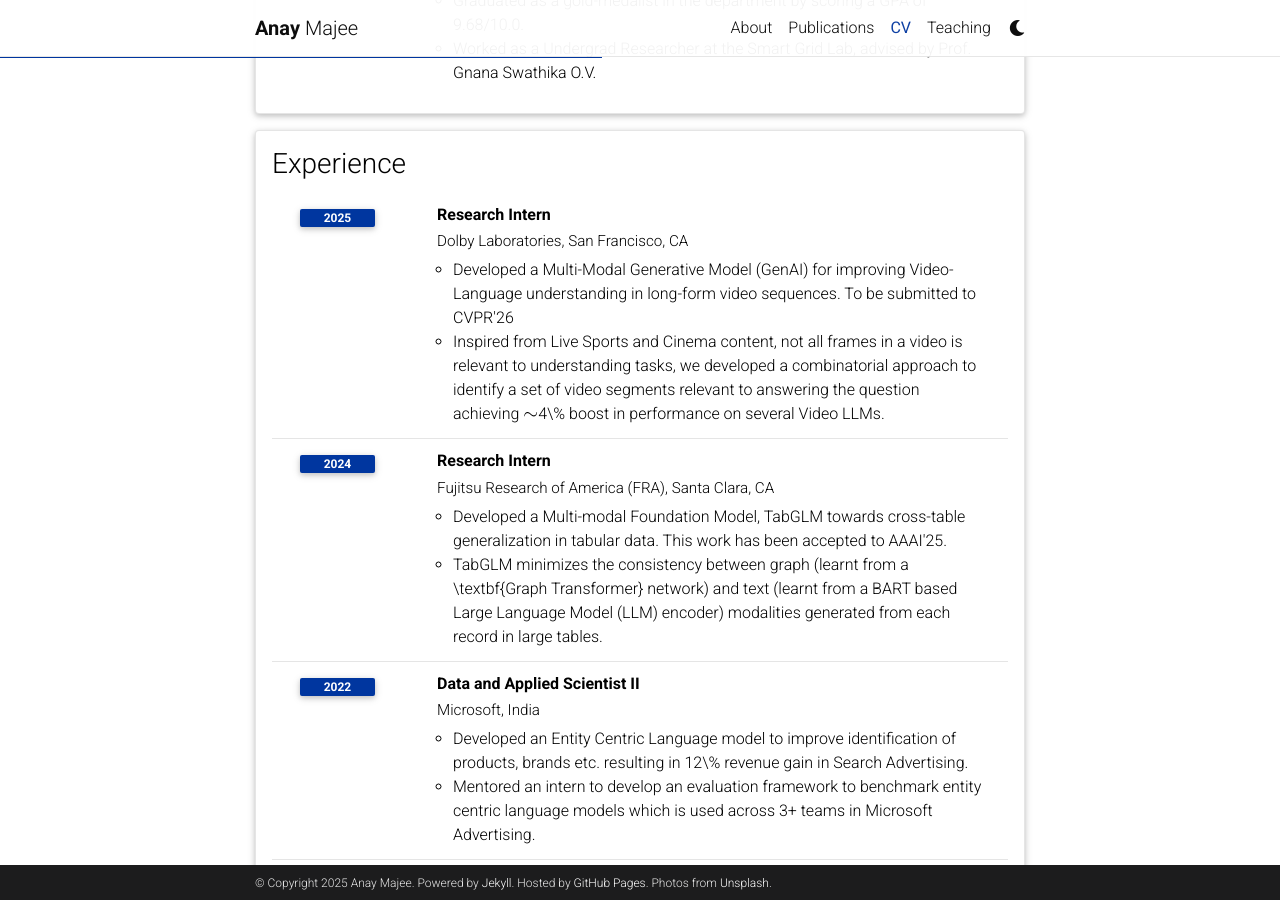
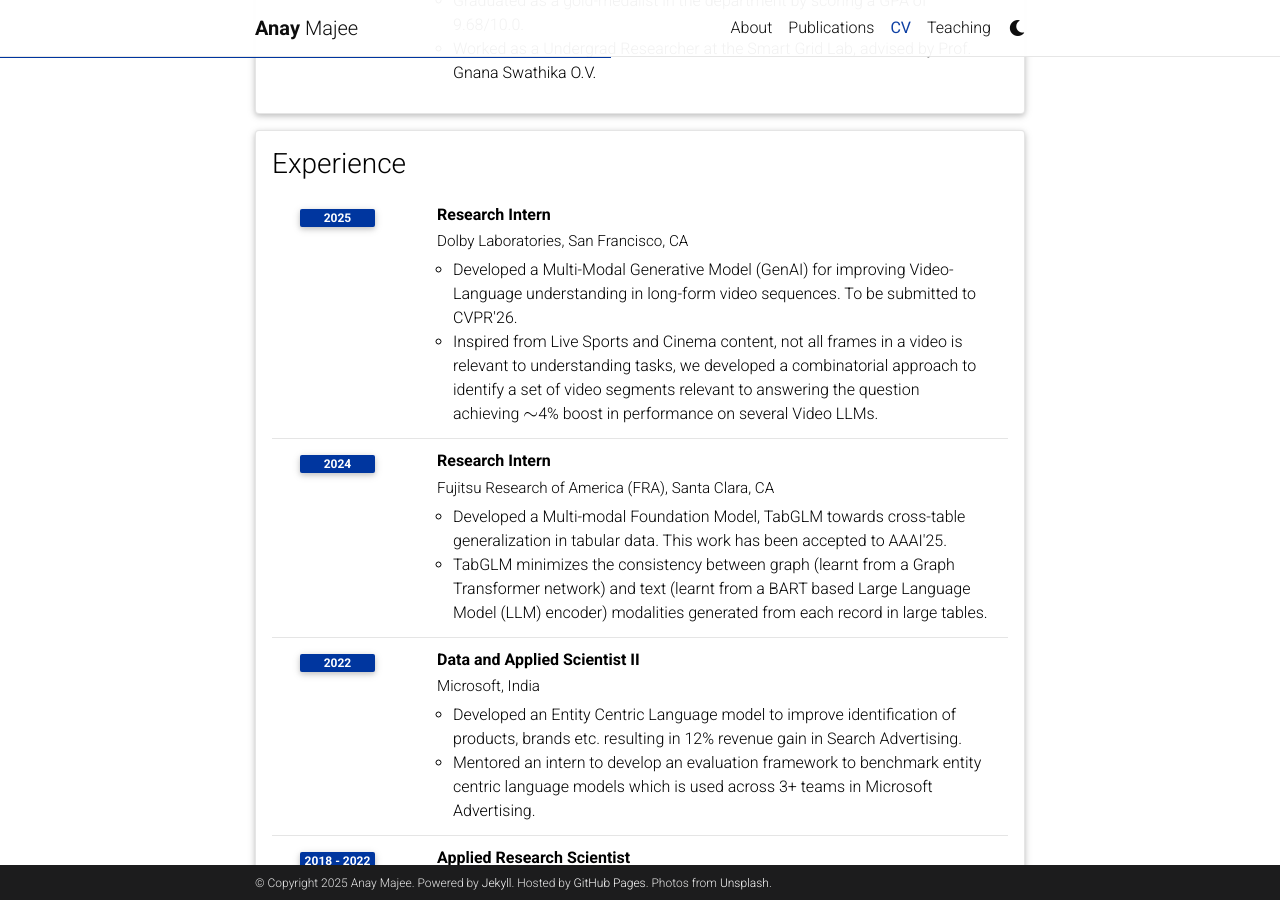
Before and after one commit to amajee11us/amajee11us.github.io, a Jekyll site: the page built from _pages/cv.md, in a window 1280 px wide and 900 px high, scrolled down 728 px. Built offline with Jekyll 4.4.1, drawn with Linux system fonts in a browser that asks for light colours; comment, search, counter and statistics services are not loaded; a style sheet for code colours, icons or effects is not loaded.

Commit message:
Fixed the latex formattings

```diff
--- a/_data/cv.yml
+++ b/_data/cv.yml
@@ -38,19 +38,19 @@
       institution: Dolby Laboratories, San Francisco, CA
       year: 2025
       description:
-        - Developed a Multi-Modal Generative Model (GenAI) for improving Video-Language understanding in long-form video sequences. To be submitted to CVPR'26
-        - Inspired from Live Sports and Cinema content, not all frames in a video is relevant to understanding tasks, we developed a combinatorial approach to identify a set of video segments relevant to answering the question achieving \(\sim\)4\% boost in performance on several Video LLMs.
+        - Developed a Multi-Modal Generative Model (GenAI) for improving Video-Language understanding in long-form video sequences. To be submitted to CVPR'26.
+        - Inspired from Live Sports and Cinema content, not all frames in a video is relevant to understanding tasks, we developed a combinatorial approach to identify a set of video segments relevant to answering the question achieving \(\sim\)4% boost in performance on several Video LLMs.
     - title: Research Intern
       institution: Fujitsu Research of America (FRA), Santa Clara, CA
       year: 2024
       description:
         - Developed a Multi-modal Foundation Model, TabGLM towards cross-table generalization in tabular data. This work has been accepted to AAAI'25.
-        - TabGLM minimizes the consistency between graph (learnt from a \textbf{Graph Transformer} network) and text (learnt from a BART based Large Language Model (LLM) encoder) modalities generated from each record in large tables.
+        - TabGLM minimizes the consistency between graph (learnt from a Graph Transformer network) and text (learnt from a BART based Large Language Model (LLM) encoder) modalities generated from each record in large tables.
     - title: Data and Applied Scientist II
       institution: Microsoft, India
       year: 2022
       description:
-        - Developed an Entity Centric Language model to improve identification of products, brands etc. resulting in 12\% revenue gain in Search Advertising.
+        - Developed an Entity Centric Language model to improve identification of products, brands etc. resulting in 12% revenue gain in Search Advertising.
         - Mentored an intern to develop an evaluation framework to benchmark entity centric language models which is used across 3+ teams in Microsoft Advertising.
     - title: Applied Research Scientist
       institution: Intel, India
```
